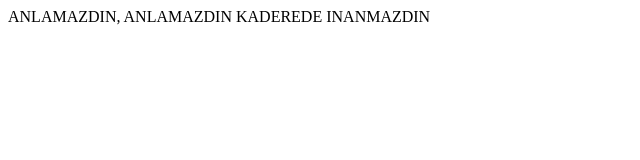
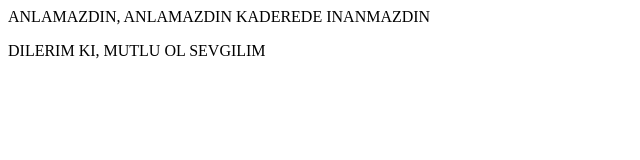
Before and after one commit to yunisguliyev/demo-repo, a plain HTML site: page index.html in a window 1280 px wide. Shown: the whole page, without its empty margins (0-640 px from the left). Drawn offline with Linux system fonts and the light colour scheme.

Commit message:
Changes in INDEX.HTML

```diff
--- a/index.html
+++ b/index.html
@@ -1,3 +1,5 @@
 <div>ANLAMAZDIN, ANLAMAZDIN
     KADEREDE INANMAZDIN
 </div>
+
+<p>DILERIM KI, MUTLU OL SEVGILIM</p>
```
